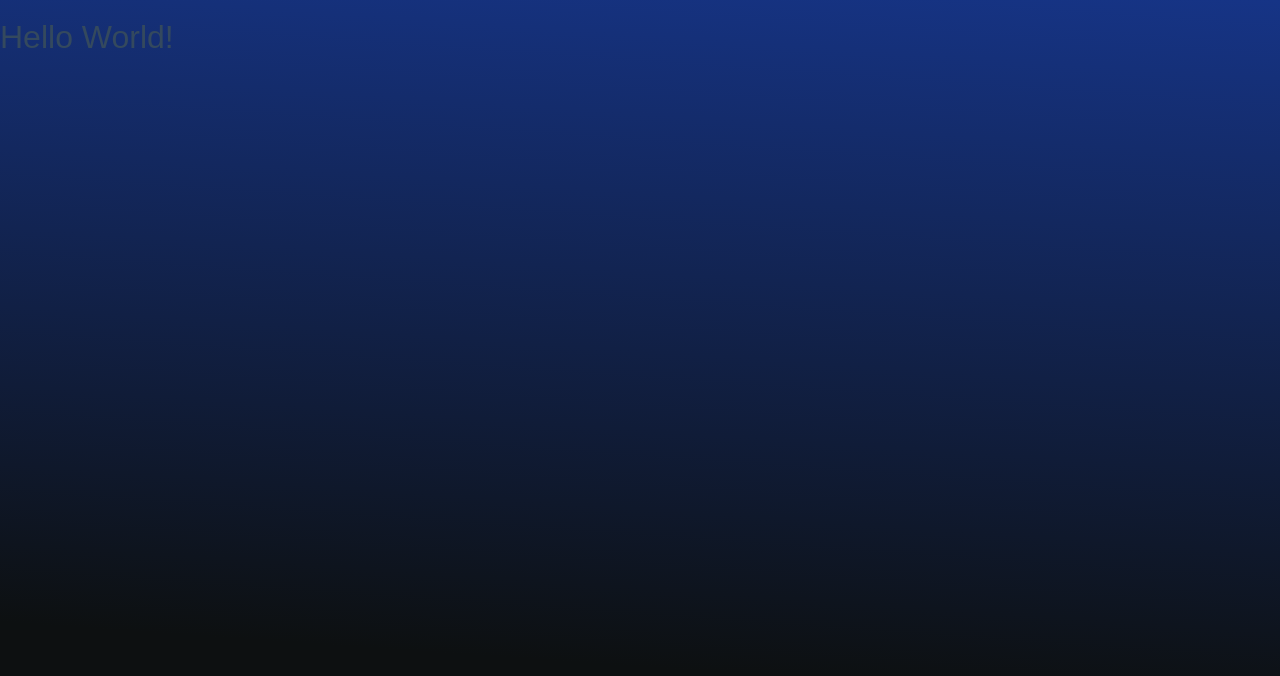
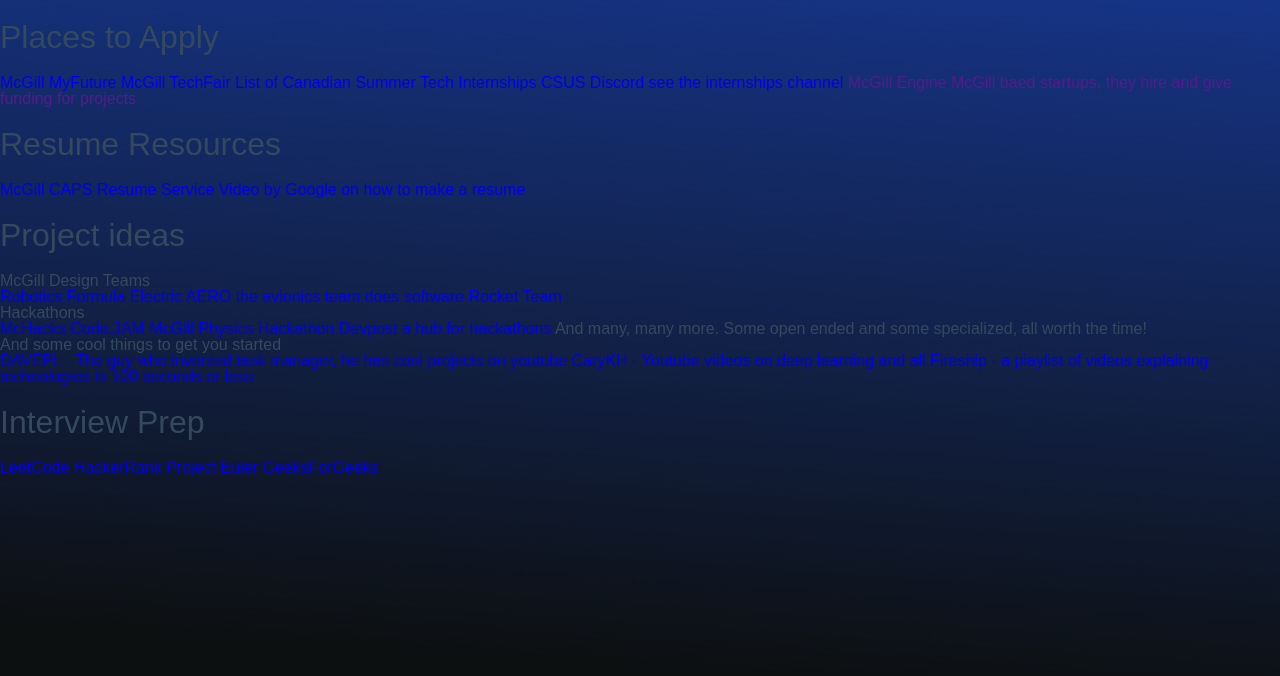
Before and after one commit to TheBigSasha/bestofcomp, a website built with Parcel: page intern.html in a window 1280 px wide. Built offline with nearby package versions, Linux system fonts and the light colour scheme; a web font is replaced by a local one.

Commit message:
:sparkles: add links :sparkles:

```diff
--- a/intern.html
+++ b/intern.html
@@ -38,6 +38,39 @@
 </head>
 
 <body>
-<h1>Hello World!</h1>
+<h1>Places to Apply</h1>
+<a href="https://caps.myfuture.mcgill.ca">McGill MyFuture</a>
+<a href="https://www.mcgill.ca/careers4engineers/techfair">McGill TechFair</a>
+<a href="https://github.com/ChrisDryden/Canadian-Tech-Internships-Summer-2021">List of Canadian Summer Tech Internships</a>
+<a href="https://discord.gg/jYvasPp">CSUS Discord <i>see the internships channel</i></a>
+<a href="">McGill Engine <i> McGill baed startups, they hire and give funding for projects</i></a>
+
+<h1>Resume Resources</h1>
+<a href="https://www.mcgill.ca/caps/students/prepare/cv">McGill CAPS Resume Service</a>
+<a href="https://www.youtube.com/watch?v=BYUy1yvjHxE">Video by Google on how to make a resume</a>
+
+<h1>Project ideas</h1>
+<h2>McGill Design Teams</h2>
+<a href="https://mcgillrobotics.com">Robotics</a>
+<a href="https://www.mcgillformulaelectric.com">Formula Electric</a>
+<a href="https://www.facebook.com/aeromcgill/">AERO <i> the avionics team does software</i></a>
+<a href="https://www.mcgillrocketteam.com">Rocket Team</a>
+<h2>Hackathons</h2>
+<a href="https://mchacks.ca">McHacks</a>
+<a href="https://codejam.myshopify.com">Code.JAM</a>
+<a href="http://www.physics.mcgill.ca/hackathon/">McGill Physics Hackathon</a>
+<a href="https://devpost.com">Devpost <i> a hub for hackathons</i></a>
+<i>And many, many more. Some open ended and some specialized, all worth the time!</i>
+<h2>And some cool things to get you started</h2>
+<a href="https://www.youtube.com/watch?v=rXHu9OmLd8Y&t=4s">DAVEPL - The guy who invented task manager, he has cool projects on youtube</a>
+<a href="https://www.youtube.com/channel/UC9z7EZAbkphEMg0SP7rw44A">CaryKH - Youtube videos on deep learning and all</a>
+<a href="https://www.youtube.com/watch?v=DC471a9qrU4&list=PL0vfts4VzfNiI1BsIK5u7LpPaIDKMJIDN">Fireship - a playlist of videos explaining technologies in 100 seconds or less</a>
+
+<h1>Interview Prep</h1>
+<a href="https://leetcode.com">LeetCode</a>
+<a href="https://www.hackerrank.com">HackerRank</a>
+<a href="https://projecteuler.net">Project Euler</a>
+<a href="https://www.geeksforgeeks.org">GeeksForGeeks</a>
+
 </body>
 </html>
```
Also changed, not shown: 1 other file.
